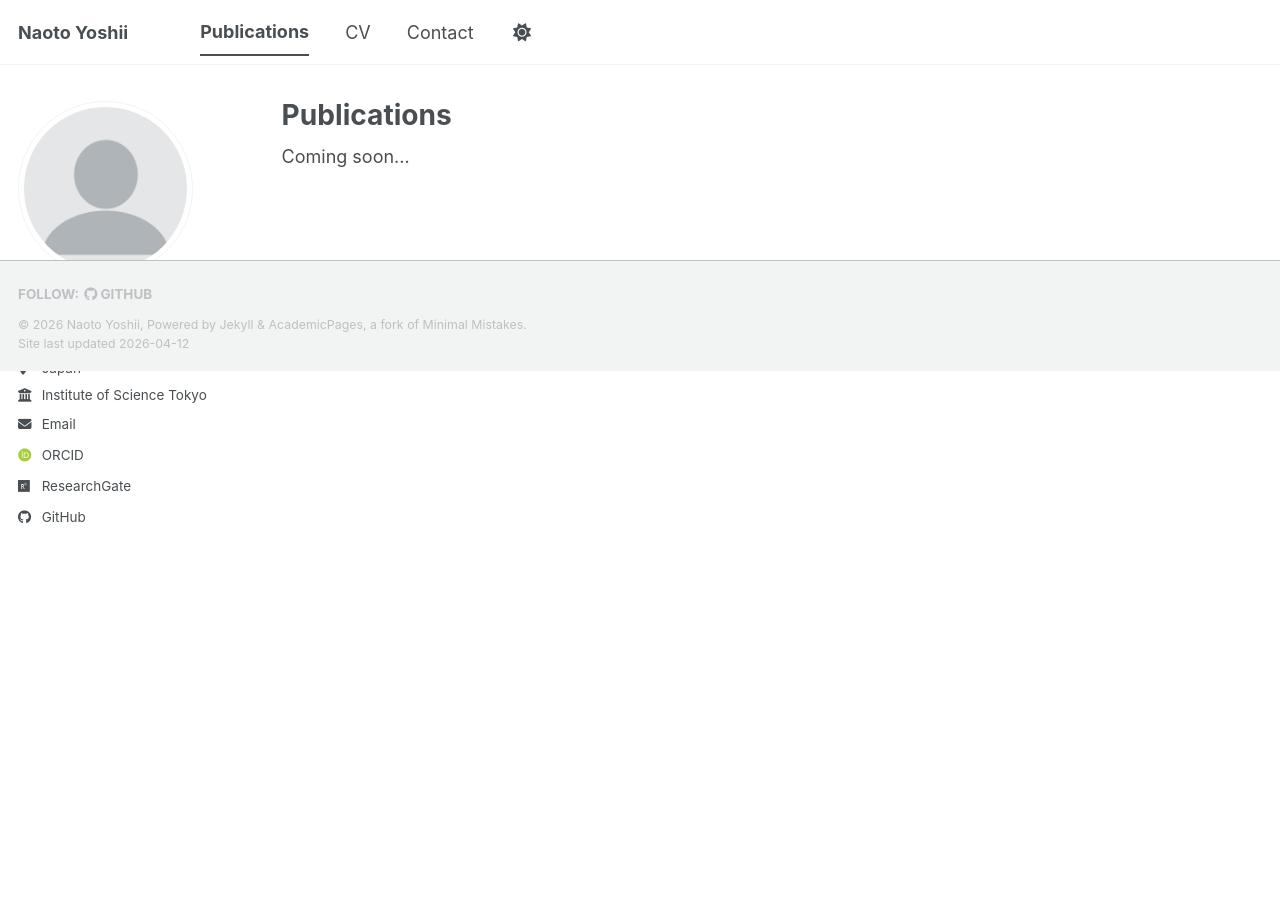
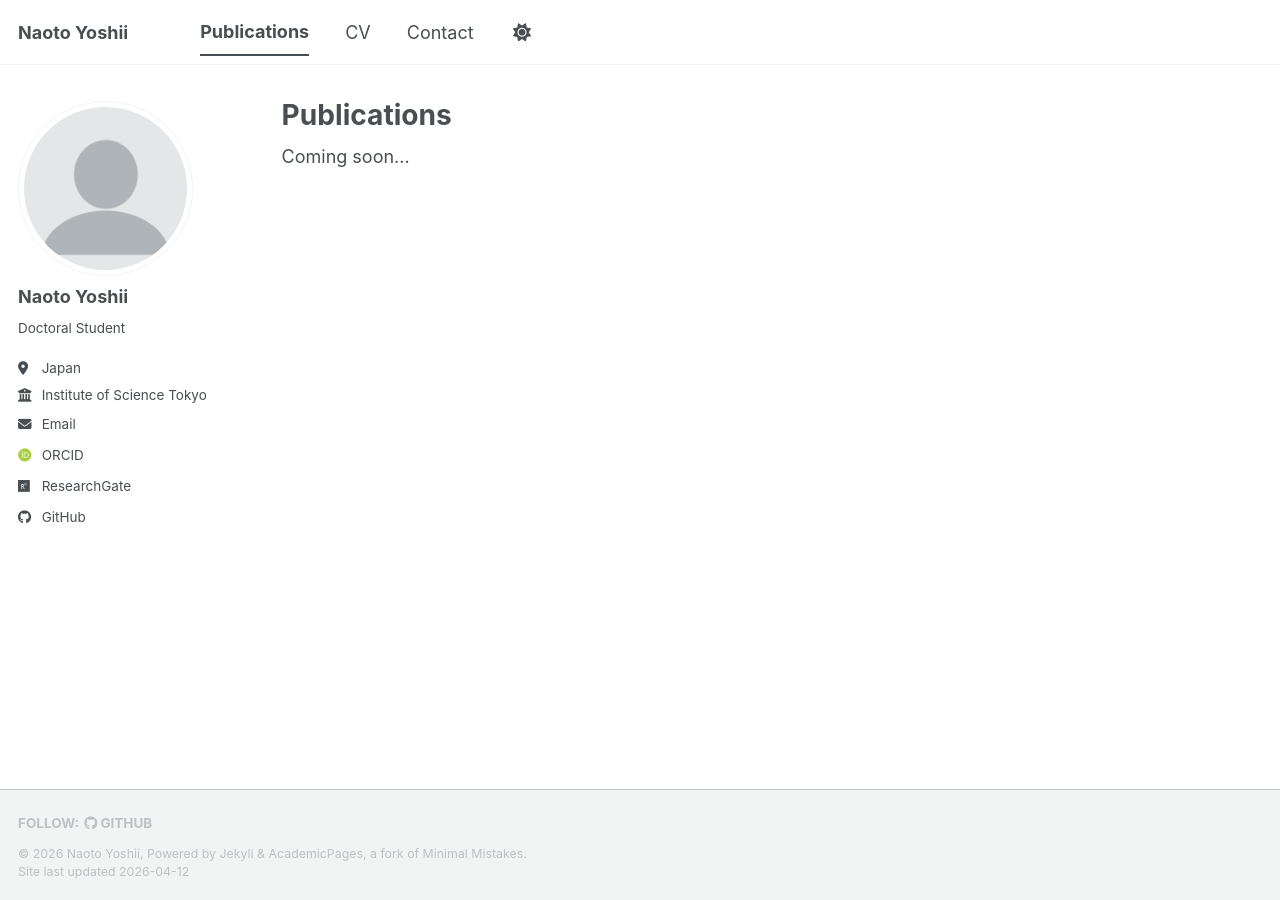
Before and after one commit to yoshiinaoto/yoshiinaoto.github.io, a Jekyll site: the page built from _pages/publications.html, in a window 1280 px wide. Built offline with Jekyll 4.4.1, drawn with Linux system fonts in a browser that asks for light colours; some web fonts are replaced; a script bundle is joined from its source files by our own code; library files that are not in the unit come from our copies.

Commit message:
revise footer

```diff
--- a/_layouts/default.html
+++ b/_layouts/default.html
@@ -16,7 +16,9 @@ layout: compress
     {% include browser-upgrade.html %}
     {% include masthead.html %}
 
-    {{ content }}
+    <div class="initial-content">
+      {{ content }}
+    </div>
 
     <div class="page__footer">
       <footer>
--- a/_sass/layout/_base.scss
+++ b/_sass/layout/_base.scss
@@ -3,8 +3,7 @@
    ========================================================================== */
 html {
   /* sticky footer fix */
-  position: relative;
-  min-height: 100%;
+  height: 100%;
 }
 
 body {
@@ -12,9 +11,12 @@ body {
   color: var(--global-text-color);
   background-color: var(--global-bg-color);
 
+  display: flex;
+  flex-direction: column;
+  min-height: 100vh;
+
   margin: 0;
   padding: $masthead-height 0 0;
-  padding-bottom: 9em;
   font-family: $global-font-family;
   line-height: 1.5;
 
@@ -22,6 +24,10 @@ body {
     /* when primary navigation is visible, the content in the background won't scroll */
     overflow: hidden;
   }
+}
+
+.initial-content {
+  flex: 1 0 auto;
 }
 
 h1, h2, h3, h4, h5, h6 {
--- a/_sass/layout/_footer.scss
+++ b/_sass/layout/_footer.scss
@@ -7,9 +7,6 @@
   background-color: var(--global-footer-bg-color);
   color: var(--global-text-color-light);
 
-  float: left;
-  margin-left: 0;
-  margin-right: 0;
   width: 100%;
   clear: both;
 
@@ -17,6 +14,7 @@
   height: auto;
 
   margin-top: 3em;
+  flex-shrink: 0;
 
   -webkit-animation: intro 0.3s both;
           animation: intro 0.3s both;
```
